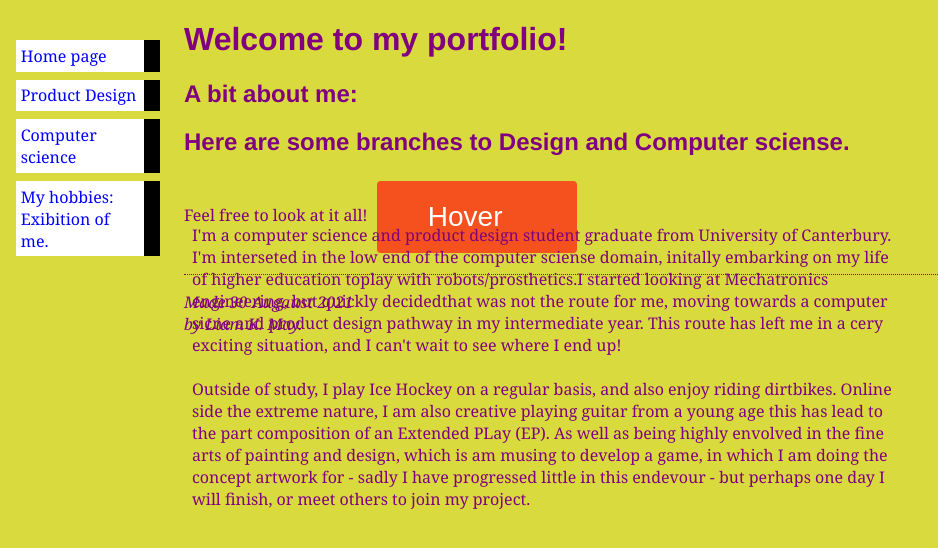
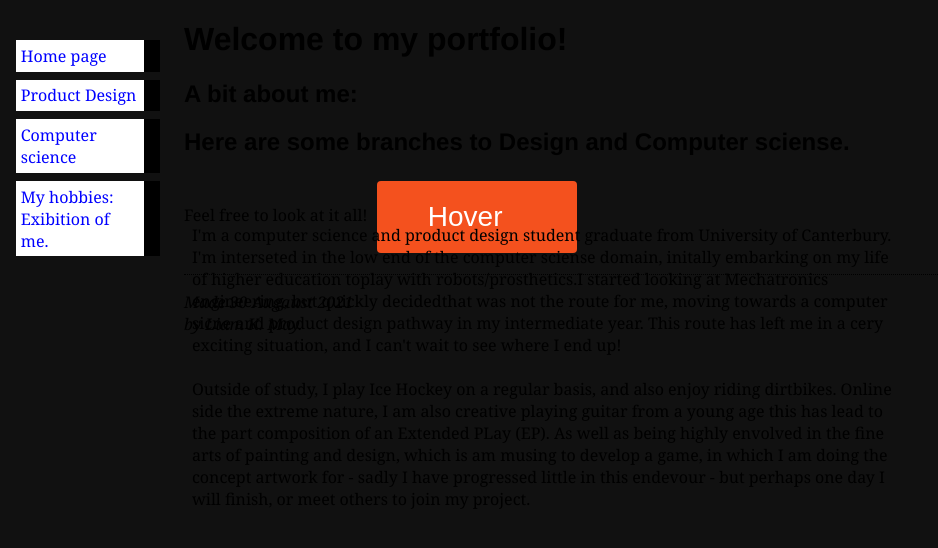
Before and after one commit to TheTriangleTrippa/Portfolio, a Jekyll site: the page built from index.html, in a window 1280 px wide. Shown: the top 548 px of the page, without its empty margins (0-938 px from the left). Built offline with Jekyll 4.4.1, drawn with Linux system fonts in a browser that asks for light colours.

Commit message:
Update stylesheet.css

```diff
--- a/assets/css/stylesheet.css
+++ b/assets/css/stylesheet.css
@@ -2,8 +2,8 @@ body {
       padding-left: 11em;
     font-family: Georgia, "Times New Roman",
           Times, serif;
-    color: purple;
-    background-color: #d8da3d }
+    color: black;
+    background-color: #111111 }
         ul.navbar {
           list-style-type: none;
     padding: 0;
```
